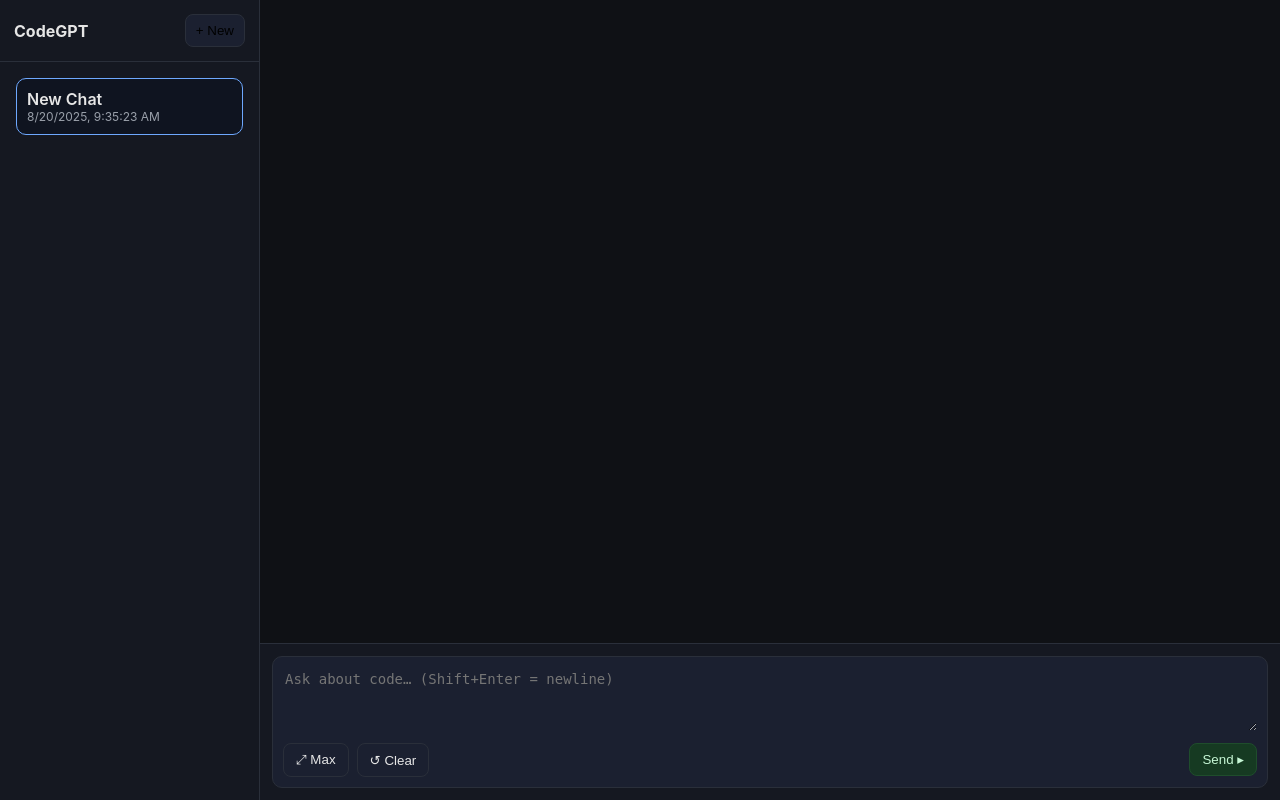
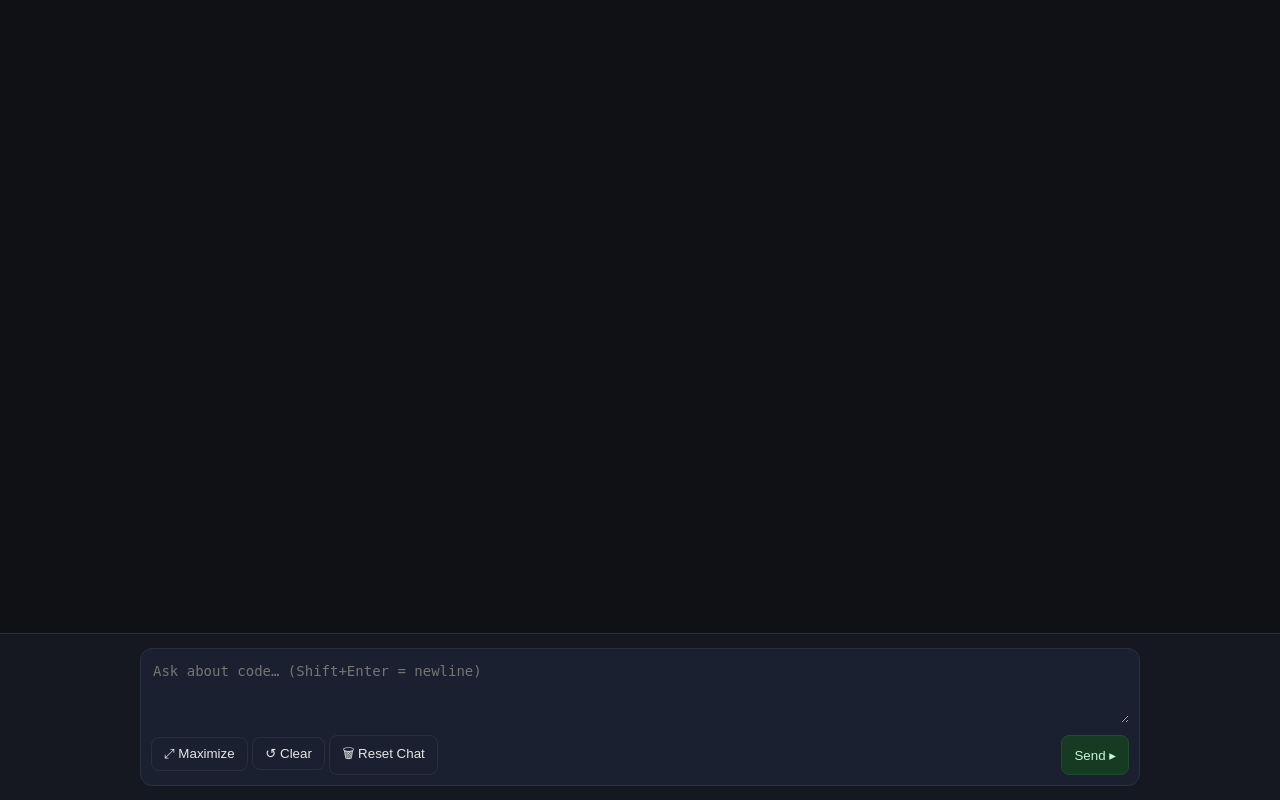
Before and after one commit to Tan12345678/codeGpt, a FastAPI app: page / in a window 1280 px wide. Run offline with FastAPI, Linux system fonts and the light colour scheme; data that the repository does not hold is empty; some libraries are stand-ins or nearby versions.

Commit message:
localgpt_testv6

````diff
--- a/main.py
+++ b/main.py
@@ -1,117 +1,53 @@
-import uuid
-import time
 import openai
-from typing import Dict, List, Any, Optional
-
 from fastapi import FastAPI, Request
 from fastapi.responses import HTMLResponse, JSONResponse
 from fastapi.templating import Jinja2Templates
 
-# ========== CONFIG ==========
-openai.api_key = "YOUR_COMPANY_API_KEY"  # <- put your key here
-DEFAULT_MODEL = "gpt-4o-mini"            # change if necessary
+# ====== CONFIG ======
+openai.api_key = "YOUR_COMPANY_API_KEY"   # <-- put your key
+DEFAULT_MODEL = "gpt-4o-mini"             # or your allowed model (e.g., "gpt-4o")
+
 SYSTEM_PROMPT = {
     "role": "system",
     "content": (
-        "You are CodeGPT, a coding assistant. "
-        "Be concise and actionable. Prefer fenced markdown code blocks "
-        "for code (```python ... ```). Preserve formatting and indentation."
-    )
+        "You are CodeGPT, a coding assistant. Be concise and actionable. "
+        "Prefer fenced markdown code blocks (```python ... ```). "
+        "Preserve formatting and indentation."
+    ),
 }
-MAX_TURNS = 40  # keep memory bounded
 
-# ========== APP ==========
+# ====== APP ======
 app = FastAPI()
 templates = Jinja2Templates(directory="templates")
 
-# In-memory store for chats:
-# chats[chat_id] = { title, created, updated, messages: [{role,content}, ...] }
-chats: Dict[str, Dict[str, Any]] = {}
+# In-memory single-thread conversation (no sidebar, one chat at a time)
+conversation_history = []  # [{role, content}, ...]
 
+MAX_TURNS = 40  # bounds memory (user+assistant pairs)
 
-def _now_ts() -> int:
-    return int(time.time())
-
-
-def _new_chat(title: str = "New Chat") -> str:
-    cid = str(uuid.uuid4())
-    now = _now_ts()
-    chats[cid] = {"title": title, "created": now, "updated": now, "messages": []}
-    return cid
-
-
-def _trim_messages(msgs: List[Dict[str, str]], limit: int = MAX_TURNS) -> List[Dict[str, str]]:
+def _trim(msgs, limit=MAX_TURNS):
     if len(msgs) > limit * 2:
         return msgs[-limit * 2 :]
     return msgs
 
-
-def _compact_title(text: str) -> str:
-    t = " ".join(text.strip().split())
-    return (t[:48] + "…") if len(t) > 48 else (t or "New Chat")
-
-
-# ========== ROUTES ==========
 @app.get("/", response_class=HTMLResponse)
 async def index(request: Request):
     return templates.TemplateResponse("chat.html", {"request": request})
 
-
-@app.get("/chats")
-async def list_chats():
-    items = [
-        {
-            "id": cid,
-            "title": data["title"],
-            "created": data["created"],
-            "updated": data["updated"],
-        }
-        for cid, data in chats.items()
-    ]
-    items.sort(key=lambda x: x["updated"], reverse=True)
-    return JSONResponse({"chats": items})
-
-
-@app.post("/new_chat")
-async def new_chat():
-    cid = _new_chat()
-    return JSONResponse({"chat_id": cid})
-
-
-@app.get("/messages")
-async def get_messages(chat_id: str):
-    if chat_id not in chats:
-        return JSONResponse({"messages": []})
-    return JSONResponse({"messages": chats[chat_id]["messages"], "title": chats[chat_id]["title"]})
-
-
 @app.post("/chat")
 async def chat(request: Request):
-    """
-    Body:
-      { "chat_id": str (optional), "message": str }
-    """
+    """Body: { "message": str }"""
+    global conversation_history
     data = await request.json()
-    user_text: str = data.get("message", "")
-    chat_id: Optional[str] = data.get("chat_id")
+    user_text = data.get("message", "")
 
     if not isinstance(user_text, str) or user_text == "":
-        return JSONResponse({"error": "Empty message"}, status_code=400)
+        return JSONResponse({"reply": "⚠️ Empty input."})
 
-    # create chat if needed
-    if not chat_id or chat_id not in chats:
-        chat_id = _new_chat()
-
-    # set title from first user message
-    if not chats[chat_id]["messages"]:
-        chats[chat_id]["title"] = _compact_title(user_text)
-
-    # append user message (preserve exact formatting)
-    chats[chat_id]["messages"].append({"role": "user", "content": user_text})
-    chats[chat_id]["messages"] = _trim_messages(chats[chat_id]["messages"])
-
-    # create payload for OpenAI
-    messages = [SYSTEM_PROMPT] + chats[chat_id]["messages"]
+    # append user → build messages with system prompt
+    conversation_history.append({"role": "user", "content": user_text})
+    conversation_history[:] = _trim(conversation_history)
+    messages = [SYSTEM_PROMPT] + conversation_history
 
     try:
         resp = openai.ChatCompletion.create(
@@ -122,32 +58,16 @@ async def chat(request: Request):
         )
         reply = resp["choices"][0]["message"]["content"]
     except Exception as e:
-        reply = f"Error: {e}"
+        reply = f"⚠️ Error: {e}"
 
-    # save assistant reply
-    chats[chat_id]["messages"].append({"role": "assistant", "content": reply})
-    chats[chat_id]["messages"] = _trim_messages(chats[chat_id]["messages"])
-    chats[chat_id]["updated"] = _now_ts()
+    # save assistant
+    conversation_history.append({"role": "assistant", "content": reply})
+    conversation_history[:] = _trim(conversation_history)
 
-    return JSONResponse({"chat_id": chat_id, "reply": reply})
+    return JSONResponse({"reply": reply})
 
-
-@app.post("/reset_chat")
-async def reset_chat(request: Request):
-    data = await request.json()
-    chat_id = data.get("chat_id")
-    if chat_id and chat_id in chats:
-        chats[chat_id]["messages"] = []
-        chats[chat_id]["updated"] = _now_ts()
-        return JSONResponse({"status": "ok"})
-    return JSONResponse({"status": "no-chat"}, status_code=400)
-
-
-@app.post("/delete_chat")
-async def delete_chat(request: Request):
-    data = await request.json()
-    chat_id = data.get("chat_id")
-    if chat_id and chat_id in chats:
-        del chats[chat_id]
-        return JSONResponse({"status": "deleted"})
-    return JSONResponse({"status": "no-chat"}, status_code=400)
+@app.post("/reset")
+async def reset():
+    global conversation_history
+    conversation_history = []
+    return JSONResponse({"status": "reset"})
--- a/templates/chat.html
+++ b/templates/chat.html
@@ -4,238 +4,168 @@
   <meta charset="utf-8" />
   <title>CodeGPT — Local</title>
 
-  <!-- Prism for highlighting (optional) -->
+  <!-- Prism for syntax highlighting -->
   <link href="https://cdnjs.cloudflare.com/ajax/libs/prism/1.29.0/themes/prism.min.css" rel="stylesheet" />
 
   <style>
-    :root { --bg:#0f1115; --panel:#151821; --muted:#9aa0aa; --accent:#6ea8fe; --text:#e6e6e6; --border:#2a2f3a; --panel2:#1b2030; }
-    *{box-sizing:border-box}body{margin:0;font-family:Inter,ui-sans-serif,system-ui,Arial;background:var(--bg);color:var(--text);height:100vh;display:grid;grid-template-columns:260px 1fr}
-    /* Sidebar */
-    .sidebar{background:var(--panel);border-right:1px solid var(--border);display:flex;flex-direction:column}
-    .side-head{padding:14px;display:flex;align-items:center;justify-content:space-between;border-bottom:1px solid var(--border)}
-    .brand{font-weight:700}
-    .new-btn{background:var(--panel2);border:1px solid var(--border);padding:8px 10px;border-radius:8px;cursor:pointer}
-    .list{padding:8px;overflow:auto;flex:1}
-    .chat-item{padding:10px;margin:8px;border-radius:10px;background:#0f1420;border:1px solid var(--border);cursor:pointer}
-    .chat-item.active{border-color:var(--accent)}
-    /* Main */
-    .main{display:grid;grid-template-rows:1fr auto;height:100vh}
-    #chat-box{padding:20px;overflow:auto}
-    .bubble{max-width:900px;padding:12px;border-radius:12px;margin:10px 0;border:1px solid var(--border);white-space:pre-wrap}
+    :root { --bg:#0f1115; --panel:#151821; --panel2:#1b2030; --text:#e6e6e6; --muted:#9aa0aa; --border:#2a2f3a; --accent:#6ea8fe; }
+    *{box-sizing:border-box}
+    body{margin:0;background:var(--bg);color:var(--text);font-family:Inter,ui-sans-serif,system-ui,Arial;height:100vh;display:grid;grid-template-rows:1fr auto}
+    /* Chat area */
+    #chat-box{padding:22px;overflow:auto}
+    .bubble{max-width:1000px;margin:10px auto;border:1px solid var(--border);border-radius:12px;background:#0b0f18;padding:12px;white-space:pre-wrap}
     .you{background:#0b1220}
     .ai{background:#08101a}
-    pre{background:#0b0f18;padding:12px;border-radius:8px;overflow:auto;border:1px solid var(--border)}
-    .copy-btn{display:inline-block;margin-top:6px;padding:6px 8px;border-radius:6px;background:#0b0f18;border:1px solid var(--border);cursor:pointer}
+    .label{opacity:.7;margin-bottom:6px;font-size:13px}
+    pre{background:#0b0f18!important;border:1px solid var(--border);border-radius:10px;padding:12px;overflow:auto;margin:8px 0 4px}
+    .copy-btn{display:inline-block;margin:0 0 8px;padding:6px 8px;border:1px solid var(--border);background:#0b0f18;color:var(--text);border-radius:6px;cursor:pointer}
     /* Composer */
-    .composer{padding:12px;border-top:1px solid var(--border);background:var(--panel)}
-    .input-wrap{background:var(--panel2);padding:10px;border-radius:10px;border:1px solid var(--border)}
+    .composer{border-top:1px solid var(--border);background:var(--panel);padding:14px}
+    .wrap{max-width:1000px;margin:0 auto;background:var(--panel2);border:1px solid var(--border);border-radius:12px;padding:10px}
     textarea{width:100%;min-height:64px;max-height:60vh;resize:vertical;border:0;background:transparent;color:var(--text);outline:none;font:14px/1.45 monospace;white-space:pre-wrap}
-    .controls{display:flex;justify-content:space-between;margin-top:8px}
-    .left{display:flex;gap:8px}
-    .btn{padding:8px 12px;border-radius:8px;border:1px solid var(--border);background:transparent;color:var(--text);cursor:pointer}
+    .controls{display:flex;justify-content:space-between;gap:8px;margin-top:8px}
+    .btn{padding:8px 12px;border:1px solid var(--border);border-radius:8px;background:transparent;color:var(--text);cursor:pointer}
     .send{background:#163a22;border-color:#1f4d2c;color:#c6f6d5}
-    .maximize.active{border-color:var(--accent)}
+    .max.active{border-color:var(--accent)}
+    .wrap.max textarea{height:60vh}
   </style>
 </head>
 <body>
-  <aside class="sidebar">
-    <div class="side-head">
-      <div class="brand">CodeGPT</div>
-      <button class="new-btn" onclick="newChat()">+ New</button>
-    </div>
-    <div class="list" id="chat-list"></div>
-  </aside>
-
-  <main class="main">
   <div id="chat-box"></div>
 
   <div class="composer">
-      <div class="input-wrap" id="inputWrap">
+    <div id="wrap" class="wrap">
       <textarea id="userInput" placeholder="Ask about code… (Shift+Enter = newline)"></textarea>
       <div class="controls">
-          <div class="left">
-            <button id="maximizeBtn" class="btn maximize" onclick="toggleMax()">⤢ Max</button>
-            <button class="btn" onclick="clearComposer()">↺ Clear</button>
+        <div>
+          <button id="maxBtn" class="btn max" onclick="toggleMax()">⤢ Maximize</button>
+          <button class="btn" onclick="clearInput()">↺ Clear</button>
+          <button class="btn" onclick="resetChat()">🗑 Reset Chat</button>
         </div>
-          <div>
         <button class="btn send" onclick="send()">Send ▸</button>
       </div>
     </div>
   </div>
-    </div>
-  </main>
 
-  <!-- Prism (optional highlighting) -->
+  <!-- Prism -->
   <script src="https://cdnjs.cloudflare.com/ajax/libs/prism/1.29.0/prism.min.js"></script>
   <script src="https://cdnjs.cloudflare.com/ajax/libs/prism/1.29.0/components/prism-python.min.js"></script>
+  <script src="https://cdnjs.cloudflare.com/ajax/libs/prism/1.29.0/components/prism-javascript.min.js"></script>
+  <script src="https://cdnjs.cloudflare.com/ajax/libs/prism/1.29.0/components/prism-bash.min.js"></script>
+  <script src="https://cdnjs.cloudflare.com/ajax/libs/prism/1.29.0/components/prism-json.min.js"></script>
 
   <script>
-    let currentChat = null;
+    const box = document.getElementById('chat-box');
+    const input = document.getElementById('userInput');
 
-    // UTIL
+    // Helpers
     function escHtml(s){return s.replace(/&/g,'&amp;').replace(/</g,'&lt;').replace(/>/g,'&gt;')}
-    function tsToStr(ts){return new Date(ts*1000).toLocaleString()}
-
-    // UI helpers
-    function addBubble(role, content, animate=true){
-      const box = document.getElementById('chat-box');
+    function addBubble(role, content, typewriter=true){
       const wrap = document.createElement('div');
-      wrap.className = 'bubble ' + (role==='user'?'you':'ai');
-      // Label
-      const label = document.createElement('div'); label.style.opacity=0.6; label.style.marginBottom='6px';
-      label.textContent = role==='user'?'You':'AI';
+      wrap.className = 'bubble ' + (role==='user' ? 'you' : 'ai');
+      const label = document.createElement('div');
+      label.className = 'label';
+      label.textContent = role === 'user' ? 'You' : 'AI';
       wrap.appendChild(label);
 
-      // parse fenced code blocks
+      // split on fenced blocks
       const regex = /```(\w+)?\n([\s\S]*?)```/g;
-      let lastIndex = 0, m;
-      if(!animate){
-        // instant render (no typewriter)
-        let out = '';
-        while((m = regex.exec(content)) !== null){
-          out += escHtml(content.slice(lastIndex, m.index)).replace(/\n/g,'<br>');
-          const lang = m[1] || '';
-          const code = escHtml(m[2]);
-          out += `<pre><code class="language-${lang}">${code}</code></pre>`;
-          lastIndex = regex.lastIndex;
-        }
-        out += escHtml(content.slice(lastIndex)).replace(/\n/g,'<br>');
-        wrap.innerHTML += out;
-        box.appendChild(wrap);
-        Prism.highlightAllUnder(wrap);
-        box.scrollTop = box.scrollHeight;
-        return;
-      }
-
-      // animated rendering: reveal text and insert code blocks when reached
-      let cursor = 0;
+      let start = 0, m;
       const parts = [];
-      regex.lastIndex = 0;
-      let start = 0;
       while((m = regex.exec(content)) !== null){
         parts.push({type:'text', text: content.slice(start, m.index)});
-        parts.push({type:'code', lang: m[1] || '', code: m[2]});
+        parts.push({type:'code', lang: m[1] || 'plaintext', code: m[2]});
         start = regex.lastIndex;
       }
       parts.push({type:'text', text: content.slice(start)});
 
-      // sequentially type text parts and append code blocks immediately (no typing inside code)
-      (async function runParts(){
+      (async function render(){
         for(const p of parts){
-          if(p.type==='text'){
-            await typeInto(wrap, p.text);
+          if(p.type === 'text'){
+            if(typewriter) await typeInto(wrap, p.text);
+            else {
+              const seg = document.createElement('div');
+              seg.innerHTML = escHtml(p.text).replace(/\n/g,'<br>');
+              wrap.appendChild(seg);
+            }
           } else {
-            // append code block instantly
             const pre = document.createElement('pre');
             const code = document.createElement('code');
-            code.className = 'language-' + (p.lang||'');
-            code.textContent = p.code; // preserve indentation
+            code.className = 'language-' + p.lang;
+            code.textContent = p.code;
             pre.appendChild(code);
-            const copyBtn = document.createElement('button');
-            copyBtn.className='copy-btn';
-            copyBtn.textContent='📋 Copy';
-            copyBtn.onclick = ()=>{navigator.clipboard.writeText(p.code)};
+
+            const btn = document.createElement('button');
+            btn.className = 'copy-btn';
+            btn.textContent = '📋 Copy';
+            btn.onclick = () => navigator.clipboard.writeText(p.code);
+
             wrap.appendChild(pre);
-            wrap.appendChild(copyBtn);
-            Prism.highlightAllUnder(wrap);
+            wrap.appendChild(btn);
+            Prism.highlightAllUnder(pre);
           }
-          // keep scrolled to bottom
           box.appendChild(wrap);
           box.scrollTop = box.scrollHeight;
         }
-        // ensure appended
-        box.appendChild(wrap);
-        box.scrollTop = box.scrollHeight;
       })();
     }
 
     function typeInto(container, text, speed=12){
       return new Promise(resolve=>{
+        const seg = document.createElement('div');
+        container.appendChild(seg);
         let i=0;
-        const span = document.createElement('div');
-        container.appendChild(span);
-        function step(){
-          if(i<text.length){
-            span.innerHTML += escHtml(text.charAt(i)).replace(/\n/g,'<br>');
+        (function step(){
+          if(i < text.length){
+            seg.innerHTML += escHtml(text[i]).replace(/\n/g,'<br>');
             i++;
             container.parentElement.scrollTop = container.parentElement.scrollHeight;
             setTimeout(step, speed);
           } else resolve();
-        }
-        step();
+        })();
       });
     }
 
-    // API calls
-    async function refreshList(){
-      const res = await fetch('/chats'); const data = await res.json();
-      const root = document.getElementById('chat-list'); root.innerHTML='';
-      data.chats.forEach(c=>{
-        const el = document.createElement('div');
-        el.className='chat-item';
-        el.dataset.id = c.id;
-        el.onclick = ()=>loadChat(c.id);
-        el.innerHTML = `<div style="font-weight:600">${escHtml(c.title)}</div><div style="font-size:12px;color:${'#9aa0aa'}">${tsToStr(c.updated)}</div>`;
-        if(c.id===currentChat) el.classList.add('active');
-        root.appendChild(el);
+    // Actions
+    async function send(){
+      const msg = input.value; // keep exact formatting; no trim
+      if(!msg) return;
+      addBubble('user', msg, false);
+      input.value = '';
+
+      try{
+        const res = await fetch('/chat',{
+          method:'POST',
+          headers:{'Content-Type':'application/json'},
+          body: JSON.stringify({ message: msg })
         });
+        const data = await res.json();
+        addBubble('ai', data.reply || '(no reply)', true);
+      }catch(err){
+        addBubble('ai', '⚠️ Error contacting server: ' + err, false);
+      }
     }
 
-    async function newChat(){
-      const res = await fetch('/new_chat',{method:'POST'}); const d=await res.json();
-      currentChat = d.chat_id;
-      await refreshList();
-      document.getElementById('chat-box').innerHTML='';
-      document.getElementById('userInput').value='';
-      document.getElementById('userInput').focus();
+    async function resetChat(){
+      await fetch('/reset', { method:'POST' });
+      box.innerHTML = '';
     }
 
-    async function loadChat(id){
-      currentChat = id;
-      const res = await fetch(`/messages?chat_id=${encodeURIComponent(id)}`); const d=await res.json();
-      const box = document.getElementById('chat-box'); box.innerHTML='';
-      for(const m of d.messages) addBubble(m.role, m.content, false);
-      await refreshList();
+    function clearInput(){ input.value=''; }
+    function toggleMax(){
+      const w = document.getElementById('wrap');
+      const b = document.getElementById('maxBtn');
+      w.classList.toggle('max');
+      const on = w.classList.contains('max');
+      b.classList.toggle('active', on);
+      b.textContent = on ? '⤡ Minimize' : '⤢ Maximize';
+      input.focus();
     }
 
-    async function send(){
-      const ta = document.getElementById('userInput');
-      const msg = ta.value;
-      if(!msg) return;
-      addBubble('user', msg, false); ta.value='';
-      // call backend
-      const res = await fetch('/chat',{method:'POST',headers:{'Content-Type':'application/json'},body:JSON.stringify({chat_id:currentChat,message:msg})});
-      const d = await res.json();
-      if(d.chat_id) currentChat = d.chat_id;
-      addBubble('ai', d.reply || '(no reply)', true);
-      await refreshList();
-    }
-
-    async function clearComposer(){ document.getElementById('userInput').value=''; }
-    async function toggleMax(){ const wrap = document.getElementById('inputWrap'); const btn = document.getElementById('maximizeBtn'); wrap.classList.toggle('maximized'); const active = wrap.classList.contains('maximized'); btn.classList.toggle('active', active); btn.textContent = active ? '⤡ Min' : '⤢ Max'; document.getElementById('userInput').focus(); }
-
-    // reset chat messages for current chat
-    async function resetThis(){
-      if(!currentChat) return;
-      await fetch('/reset_chat',{method:'POST',headers:{'Content-Type':'application/json'},body:JSON.stringify({chat_id:currentChat})});
-      document.getElementById('chat-box').innerHTML='';
-    }
-
-    // keyboard
-    document.getElementById('userInput').addEventListener('keydown', (e)=>{
+    // Enter to send, Shift+Enter newline
+    input.addEventListener('keydown', (e)=>{
       if(e.key==='Enter' && !e.shiftKey){ e.preventDefault(); send(); }
     });
-
-    // init on load
-    (async ()=>{
-      await refreshList();
-      // create a chat if none
-      if(!document.querySelector('.chat-item')) await newChat();
-      else {
-        const first = document.querySelector('.chat-item'); if(first){ currentChat = first.dataset.id; await loadChat(currentChat); }
-      }
-      document.getElementById('userInput').focus();
-    })();
   </script>
 </body>
 </html>
````
Lines whose indentation alone changed are shown as unchanged.
